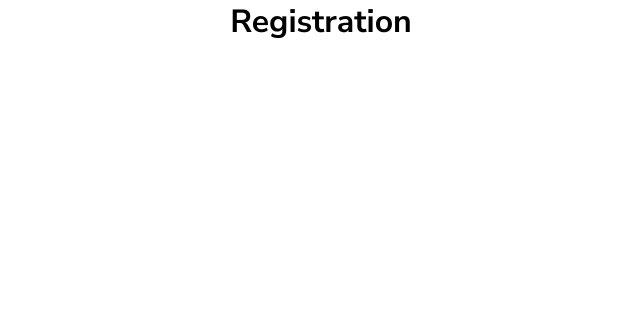
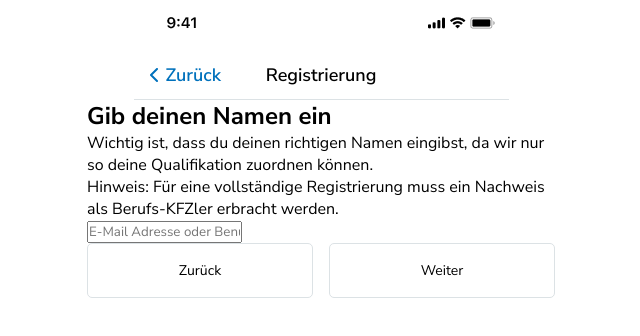
Before and after one commit to SimonSchoetz/digital-h-challenge, a React (Create React App) app: page /registration in a window 1280 px wide. Shown: the top 336 px of the page, without its empty margins (319-959 px from the left). Built offline with nearby package versions, Linux system fonts and the light colour scheme.

Commit message:
Set up some functionalities and context

```diff
--- a/src/App.scss
+++ b/src/App.scss
@@ -6,6 +6,7 @@
 //Pages
 @import "./style/Landing";
 @import "./style/Login";
+@import "./style/Registration";
 //Components
 @import "./style/Header";
 @import "./style/BottomButtons";
--- /dev/null
+++ b/src/Context.js
@@ -0,0 +1,3 @@
+import {createContext} from "react";
+
+export const Context = createContext(null);
--- a/src/Registration.js
+++ b/src/Registration.js
@@ -1,9 +1,54 @@
-import React from 'react'
+import React, { useState } from 'react';
+import { Redirect, Link } from "react-router-dom";
+import { Context } from './Context';
+import GoBack from './components/GoBackButton';
+import DummyStatusBar from './components/DummyStatusBar';
+import RegStepOne from './components/registration-components/RegStepOne';
 
 export default function Registration() {
+    let step = 1;
+
+    const [fullName, setFullName] = useState("");
+
+    const handleGoBack = () => {
+        console.log("You Clicked Go Back")
+    }
+    const nextStep = input => {
+        if (!input && step <= 1) {
+            return
+        } else {
+            input ? step ++ : step --
+        }
+
+    }
+    const handleSubmit = e => {
+        e.preventDefault();
+        console.log(step)
+    }
+    console.log(step)
     return (
-        <div className="registration-component">
-            <h1>Registration</h1>
-        </div>
+        <Context.Provider value={{
+            fullName, setFullName,
+          }}>
+            <div className="registration-component">
+                <header>
+                    <DummyStatusBar />
+                    <div className="log-reg-header">
+                    <div onClick={()=>handleGoBack()}><GoBack /></div>
+                        <h2>Registrierung</h2>
+                    </div>
+                </header>
+                <form onSubmit={handleSubmit}>
+                    <RegStepOne />
+                    <div className="bottom-btn-container">
+                            <button onClick={()=>nextStep(false)}>Zurück</button>
+                            <button onClick={()=>nextStep(true)}>Weiter</button>
+                            {/* <input
+                            type="submit"
+                            value="Weiter" /> */}
+                        </div>
+                </form>
+            </div>
+        </Context.Provider>
     )
 }
--- /dev/null
+++ b/src/components/registration-components/RegStepOne.js
@@ -0,0 +1,26 @@
+import React, {Fragment, useContext} from 'react';
+import { Context } from '../../Context';
+
+export default function RegStepOne() {
+    const {fullName, setFullName} = useContext(Context);
+    return (
+        <Fragment>
+            <h2>Gib deinen Namen ein</h2>
+            <p>
+            Wichtig ist, dass du deinen richtigen Namen eingibst, da wir nur so deine Qualifikation zuordnen können.
+            </p>
+            <p>
+            <span>Hinweis:</span> Für eine vollständige Registrierung muss ein Nachweis als Berufs-KFZler erbracht werden.
+            </p>
+            <label htmlFor="fullName">
+                <input
+                required
+                type="fullName"
+                id="fullName"
+                placeholder="E-Mail Adresse oder Benutzername"
+                value={fullName}
+                onChange={(e) => setFullName(e.target.value)} />
+            </label>
+        </Fragment>
+    )
+}
--- /dev/null
+++ b/src/style/_Registration.scss
@@ -0,0 +1,3 @@
+.registration-component {
+    @include component-base;
+}
```
Also changed, not shown: 1 other file (tests, documents, lock files or other folders).
